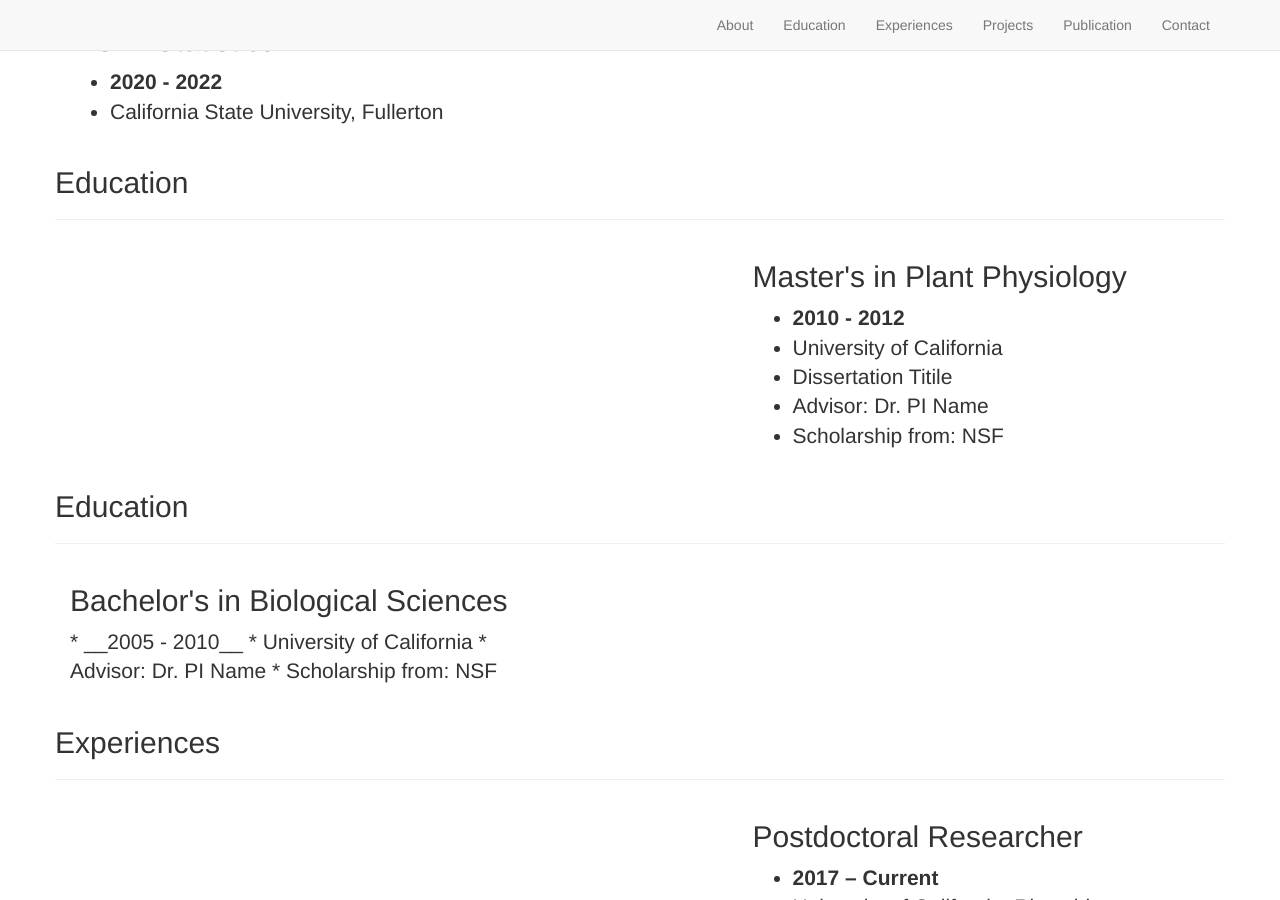
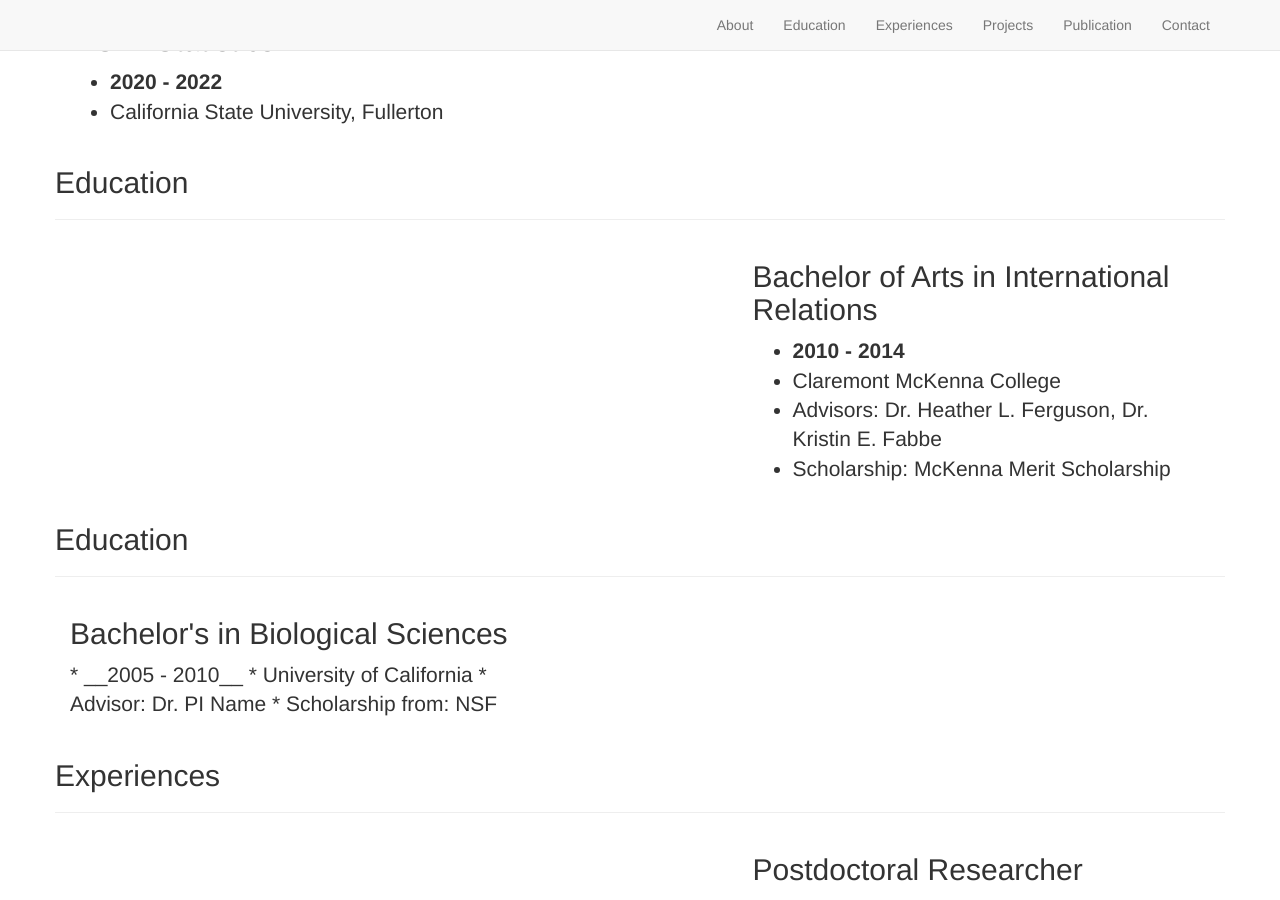
Before and after one commit to figur8s/kcherland.github.io, a Jekyll site: the page built from _posts/2000-2-1-edu.markdown, in a window 1280 px wide and 900 px high, scrolled down 610 px. Built offline with Jekyll 4.4.1, drawn with Linux system fonts in a browser that asks for light colours; nearby versions of some CDN libraries; library files that are not in the unit come from our copies.

Commit message:
Update 2000-2-1-edu.markdown

```diff
--- a/_posts/2000-2-1-edu.markdown
+++ b/_posts/2000-2-1-edu.markdown
@@ -2,12 +2,11 @@
 layout: default
 img: master.jpg
 category: Education
-title: Master's in Plant Physiology
+title: Bachelor of Arts in International Relations
 description: |
 ---
 
-* __2010 - 2012__
-* University of California
-* Dissertation Titile
-* Advisor: Dr. PI Name
-* Scholarship from: NSF
+* __2010 - 2014__
+* Claremont McKenna College
+* Advisors: Dr. Heather L. Ferguson, Dr. Kristin E. Fabbe
+* Scholarship: McKenna Merit Scholarship
```
